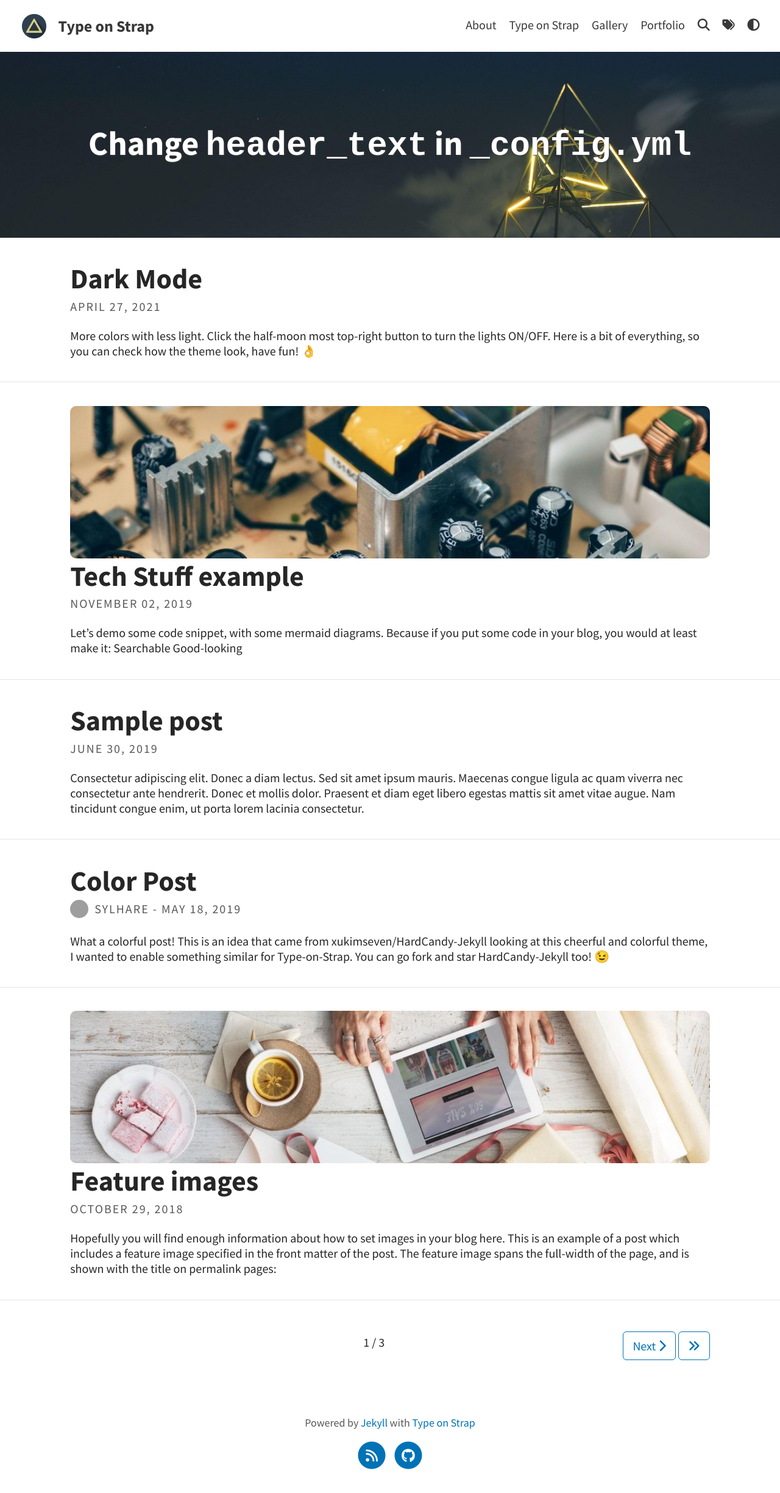
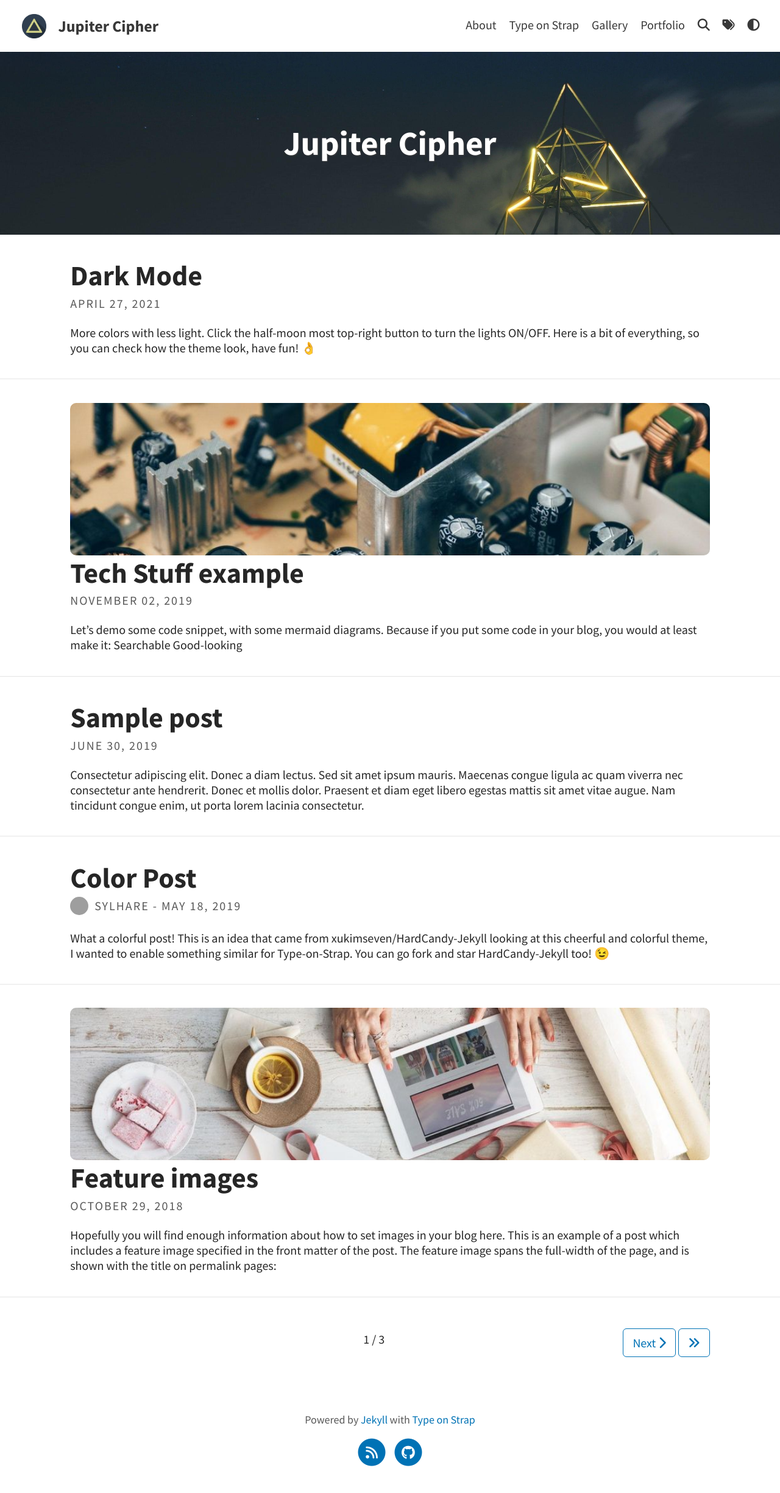
Before and after one commit to s-eclaircir/jupiter_cipher, a Jekyll site: the page built from index.html, in a window 1280 px wide. Shown: the whole page at 61% size. Built offline with Jekyll 4.4.1, drawn with Linux system fonts in a browser that asks for light colours; a script that is not in the unit is left out; the list of posts is cut into pages by our own code; grey boxes are pictures that could not be loaded.

Commit message:
Update _config.yml
however didn't change avatar& favicon

```diff
--- a/_config.yml
+++ b/_config.yml
@@ -1,15 +1,15 @@
 # SITE CONFIGURATION
-baseurl: "/Type-on-Strap"
-url: "https://sylhare.github.io"
+baseurl: "/jupiter_cipher"
+url: "https://github.com/s-eclaircir"
 
 # THEME-SPECIFIC CONFIGURATION
-title: Type on Strap                                    # site's title
+title: Jupiter Cipher                                    # site's title
 description: "A website with blog posts and pages"      # used by search engines
 avatar: assets/img/triangle.png                         # Empty for no avatar in navbar
 favicon: assets/favicon.ico                             # Icon displayed in the tab
 
 # Header and footer text
-header_text: Change <code>header_text</code> in <code>_config.yml</code>  # Change Blog header text
+header_text: Jupiter Cipher  # Change Blog header text
 header_feature_image: assets/img/header/triangular.jpeg
 header_feature_image_responsive: true
 footer_text: >
```
